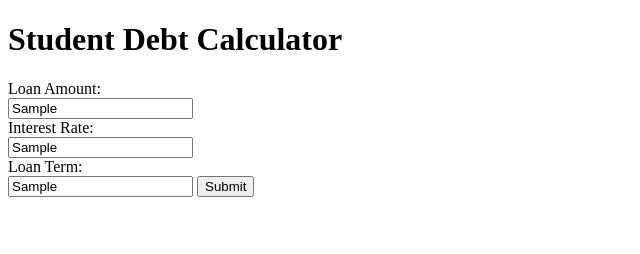
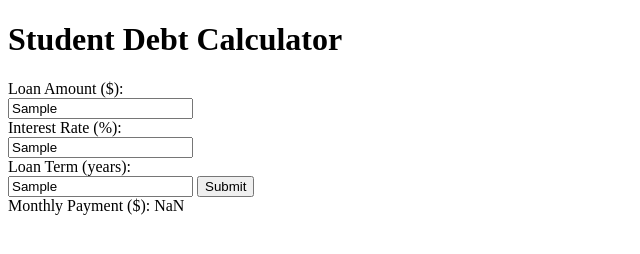
Before and after one commit to vandriacco/StudentDebtCalculator, a plain HTML site: page index.html in a window 1280 px wide. Both pictures are taken after typing "Sample", "Sample", "Sample" into the empty fields and a click on the button "Submit". Shown: the whole page, without its empty margins (0-640 px from the left). Drawn offline with Linux system fonts and the light colour scheme.

Commit message:
started javascript

```diff
--- a/index.html
+++ b/index.html
@@ -19,12 +19,14 @@
         <script src="script.js" async defer></script>
 
         <h1>Student Debt Calculator</h1>
-        <div>Loan Amount:</div>
-        <input type="text">
-        <div>Interest Rate:</div>
-        <input type="text">
-        <div>Loan Term:</div>
-        <input type="text">
-        <button type="submit">Submit</button>
+        <div>Loan Amount ($):</div>
+        <input type="text" id="amount">
+        <div>Interest Rate (%):</div>
+        <input type="text" id="rate">
+        <div>Loan Term (years):</div>
+        <input type="text" id="term">
+        <button type="submit" onclick="calculateMonthly()">Submit</button>
+
+        <div id="m">Monthly Payment ($):</div>
     </body>
 </html>
--- a/script.js
+++ b/script.js
@@ -0,0 +1,8 @@
+let amount = document.getElementById('amount');
+let apr = document.getElementById('rate');
+let term = document.getElementById('term');
+
+const calculateMonthly = () => {
+    monthly = (amount + (apr / 100 * term)) / (12 * term);
+    document.getElementById('m').innerHTML = `Monthly Payment ($): ${monthly}`;
+}
```
